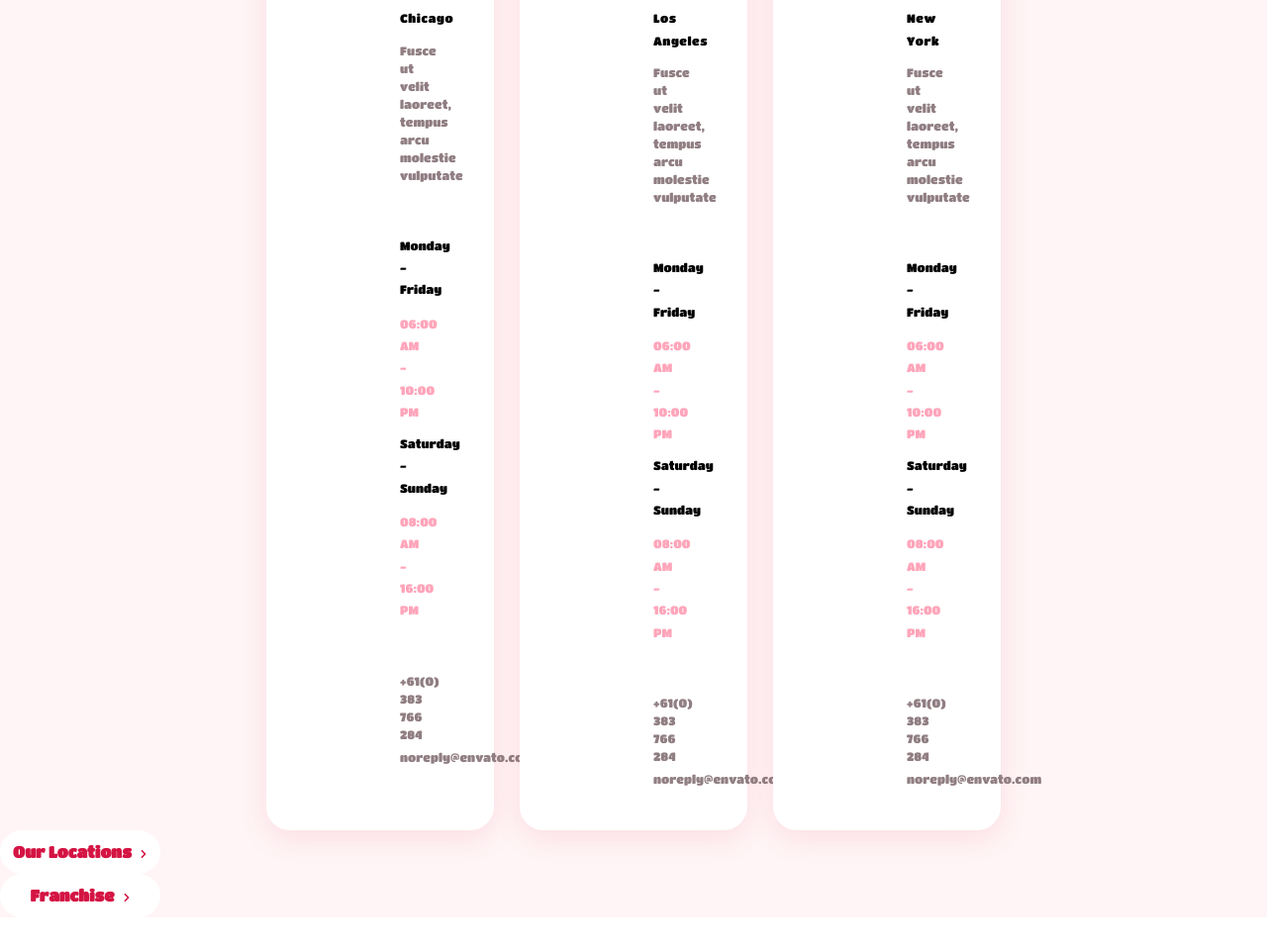
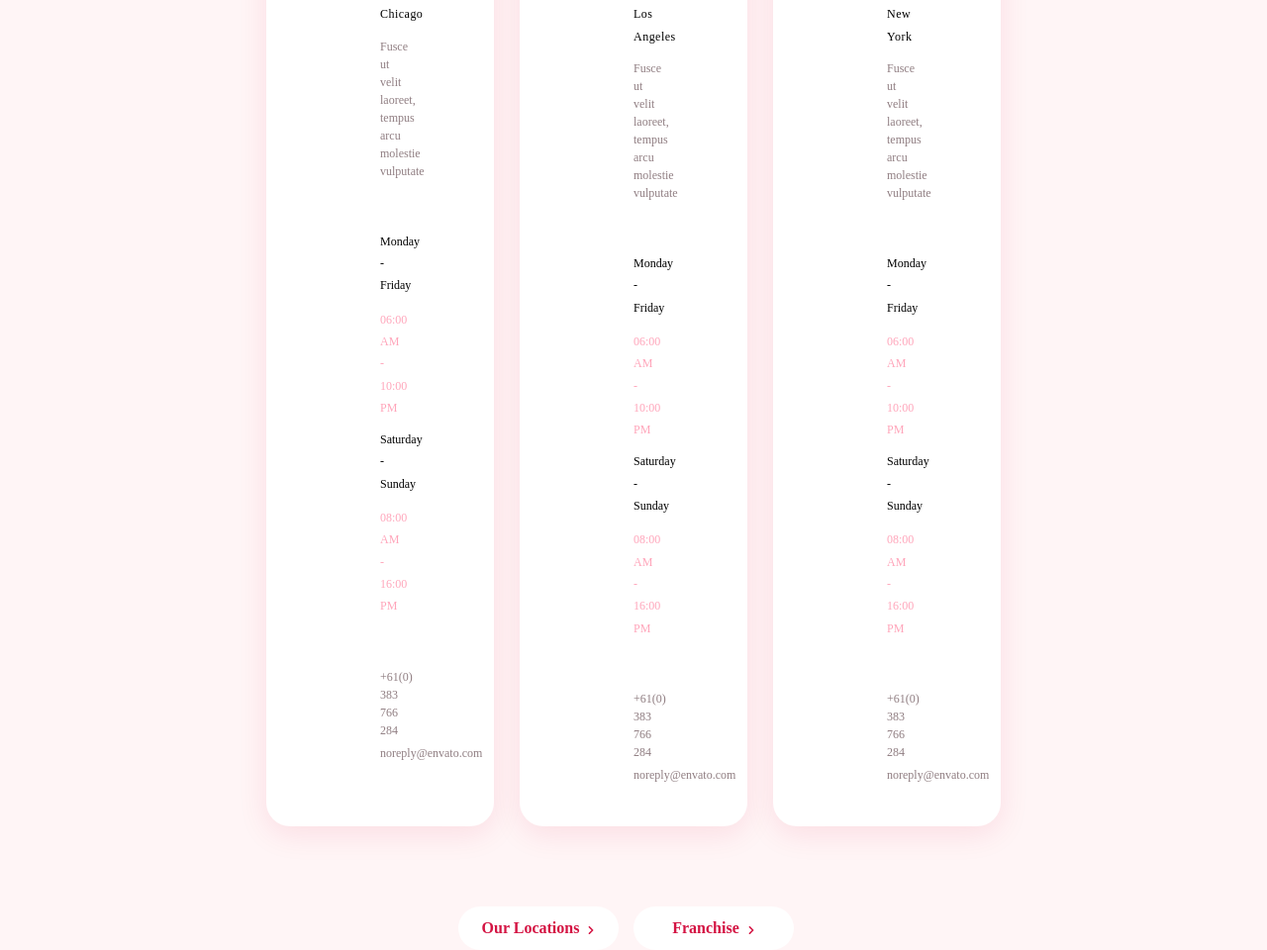
Before and after one commit to VladimirFalx/icecream-project, a website built with Parcel: page src/index.html in a window 1280 px wide. Shown: the part 1169-2129 px from the top of the page at 99% size. Before the commit the page ends 2096 px from the top, so only its background shows below. Built offline with nearby package versions, Linux system fonts and the light colour scheme; files whose address does not match are found by name.

Commit message:
трохи пофіксив

```diff
--- a/src/partials/contacts.html
+++ b/src/partials/contacts.html
@@ -87,16 +87,18 @@
             </div>
         </div>
     </div>
+    <div class="contacts__btn--wrap">
         <button type="button" class="contacts__btn"><span class="contacts__btn--text">Our Locations</span>
             <svg class="contacts__btn--icons" width="4" height="8">
-                    <use href="./sprite.svg#icon-arrow-right-button"></use>
+                <use href="./images/svg/sprite.svg#icon-arrow-right-button"></use>
             </svg>
 
         </button>
         <button type="button" class="contacts__btn"><span class="contacts__btn--text">Franchise</span>
             <svg class="contacts__btn--icons" width="4" height="8">
-                    <use href="./sprite.svg#icon-arrow-right-button"></use>
+                <use href="./images/svg/sprite.svg#icon-arrow-right-button"></use>
             </svg>
         </button>
+    </div>
     </section>
 </html>
--- a/src/sass/components/_contacts.scss
+++ b/src/sass/components/_contacts.scss
@@ -1,3 +1,8 @@
+body {
+  font-family: DM Sans sans-serif;
+  font-style: normal;
+}
+
 .contacts {
   background-color: #fff5f6;
 }
@@ -35,8 +40,6 @@
 .contacts__card {
   padding-top: 43px;
   padding-bottom: 43px;
-  padding-left: 20px;
-  padding-right: 21px;
   margin-bottom: 20px;
 }
 
```
Lines whose indentation alone changed are shown as unchanged.
